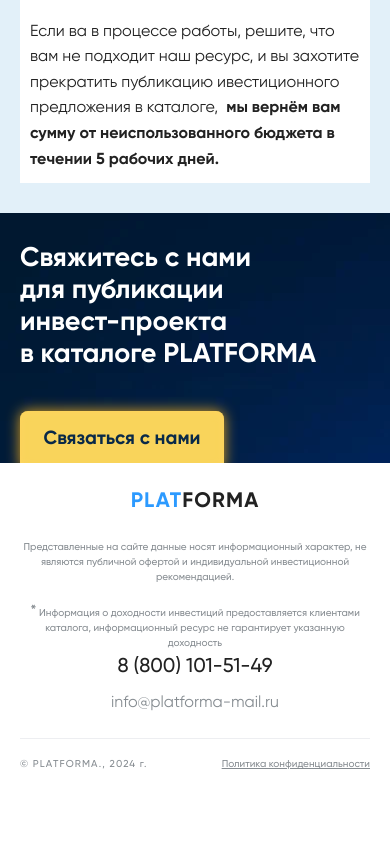
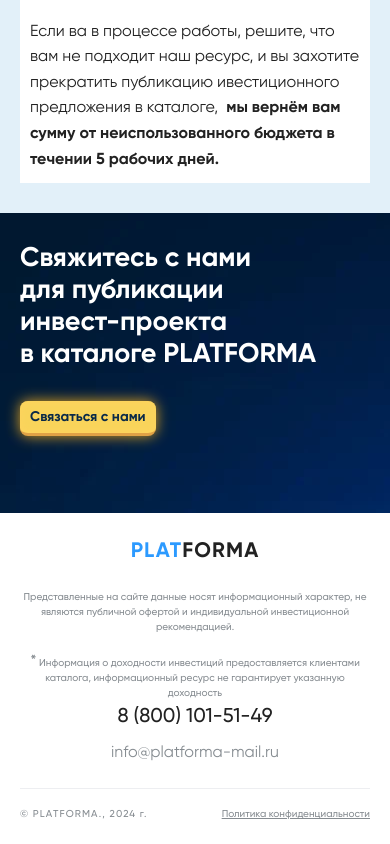
Before and after one commit to den10004/invest, a Next.js app: page /invest in a window 390 px wide. Shown: the part 6886-7730 px from the top of the page. Before the commit the page ends 7680 px from the top, so only its background shows below. Built offline with nearby package versions, Linux system fonts and the light colour scheme.

Commit message:
исправлена вёрстка

```diff
--- a/app/globals.css
+++ b/app/globals.css
@@ -20,21 +20,21 @@
 
 @font-face {
   font-family: 'Gilroy';
-  src: url('../font/Gilroy-Regular.ttf');
-  font-weight: normal;
+  src: url('../font/Gilroy-Regular.ttf') format('truetype');
+  font-weight: 400;
   font-style: normal;
 }
 
 @font-face {
   font-family: 'Gilroy';
-  src: url('../font/Gilroy-Bold.ttf');
+  src: url('../font/Gilroy-Bold.ttf') format('truetype');
   font-weight: bold;
   font-style: normal;
 }
 
 @font-face {
   font-family: 'Gilroy';
-  src: url('../font/Gilroy-Medium.ttf');
+  src: url('../font/Gilroy-Medium.ttf') format('truetype');
   font-weight: 500;
   font-style: normal;
 }
--- a/components/Modals/index.css
+++ b/components/Modals/index.css
@@ -6,7 +6,7 @@
     position: fixed;
     padding: 0;
     top: -11px;
-    font-family: "Montserrat", sans-serif;
+    font-family: "Gilroy", sans-serif;
     right: 0;
     margin: 0 auto;
     left: 0;
--- a/components/Projects/page.module.css
+++ b/components/Projects/page.module.css
@@ -36,6 +36,7 @@
     line-height: 1.6;
     color: var(--color-text-muted);
     font-size: 18px;
+    font-weight: 500;
 
 }
 
@@ -82,6 +83,7 @@
     font-weight: 500;
     font-size: 19px;
     line-height: 130%;
+    white-space: nowrap;
 }
 
 .item .params li {
--- a/components/landing-components/Banner/style.css
+++ b/components/landing-components/Banner/style.css
@@ -54,9 +54,17 @@
 
 }
 
+@media screen and (max-width: 580px) {
+    .banner {
+        background: url(../../../public/communication768.webp);
+        background-position: 0% 0%;
+        height: 400px;
+    }
+}
+
 @media screen and (max-width: 425px) {
     .banner {
-        height: 250px;
+        height: 300px;
     }
 
     .banner__block {
@@ -64,7 +72,9 @@
     }
 
     .banner__block>div>button {
-        margin-top: 40px;
+        margin-top: 30px;
+        font-size: 14px;
+        padding: 5px 10px;
     }
 
 }
```
